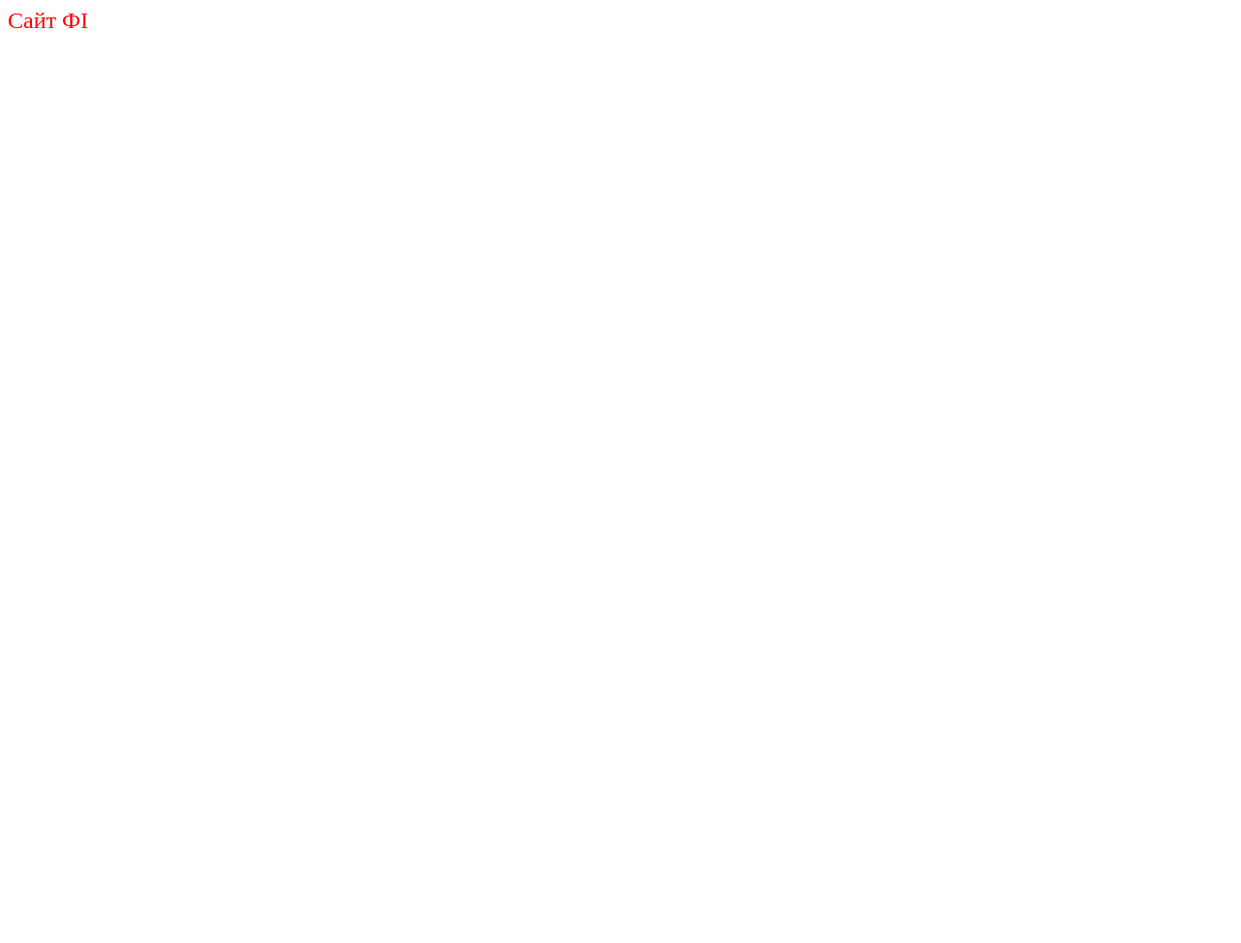
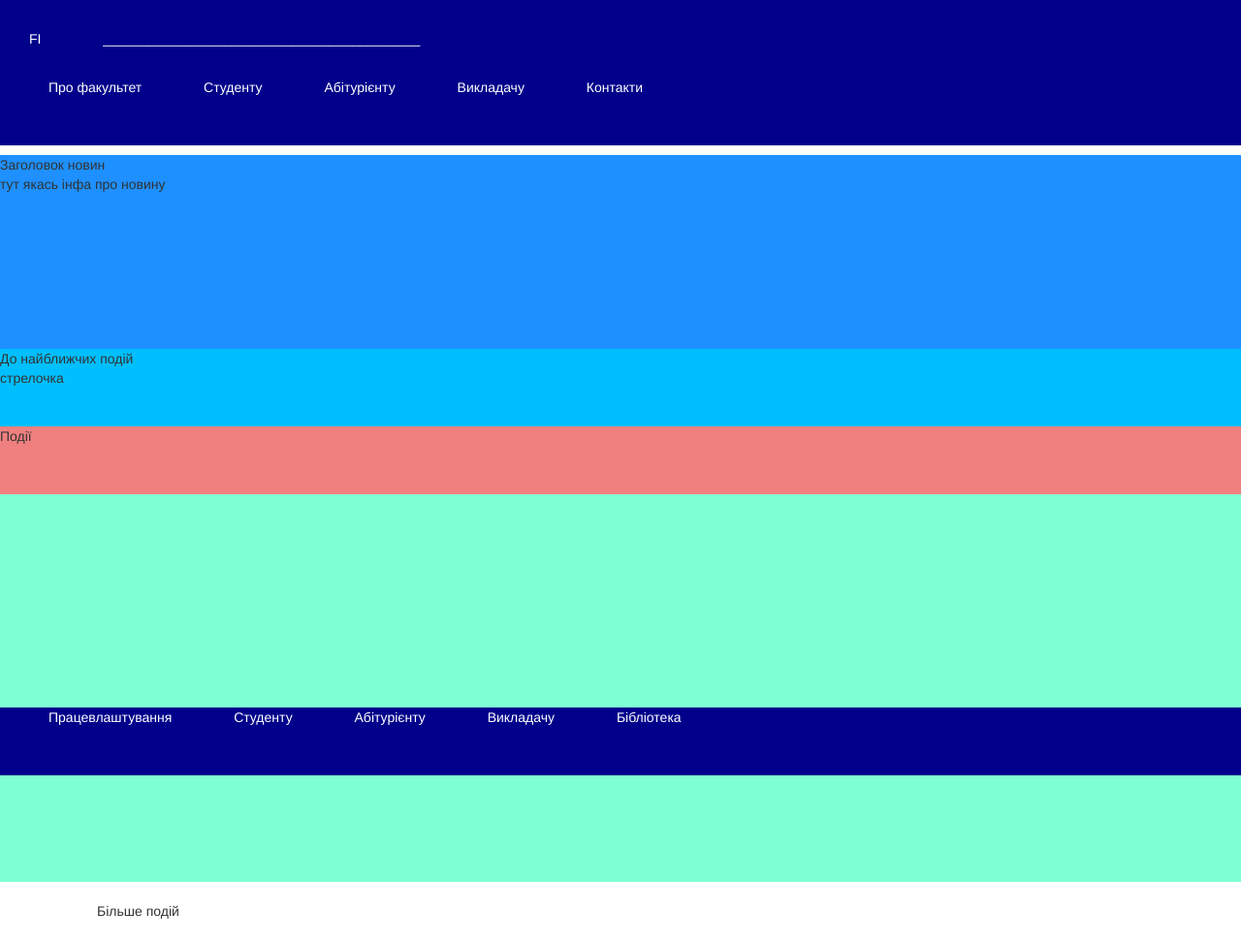
Before and after one commit to NikolayKatsai/Project-FI, a plain HTML site: page index.html in a window 1280 px wide. Shown: the whole page at 97% size. Before the commit the page ends 800 px from the top, so only its background shows below. Drawn offline with nearby package versions, Linux system fonts and the light colour scheme.

Commit message:
create main parts of first page

```diff
--- a/index.html
+++ b/index.html
@@ -4,9 +4,54 @@
     <meta charset="UTF-8">
     <title>Fi</title>
     <link rel="stylesheet" type="text/css" href="style.css"/>
+    <link rel="stylesheet" href="https://maxcdn.bootstrapcdn.com/bootstrap/3.3.4/css/bootstrap.min.css">
+    <link rel="stylesheet" href="https://maxcdn.bootstrapcdn.com/bootstrap/3.3.4/css/bootstrap-theme.min.css">
+    <script src="https://maxcdn.bootstrapcdn.com/bootstrap/3.3.4/js/bootstrap.min.js"></script>
 </head>
 <body>
-<div class="main">Сайт ФІ</div>
+<div class="top">
+    <div class="search">
+    <div class="fi-label"> FI</div>
+    <div class="search-field">__________________________________________</div>
+    </div>
+    <div class="menu">
+        <div class="menu-item">Про факультет</div>
+        <div class="menu-item">Студенту </div>
+        <div class="menu-item">Абітурієнту</div>
+        <div class="menu-item">Викладачу </div>
+        <div class="menu-item">Контакти</div>
+    </div>
+</div>
+<div class="main">
+<div class="news">
+    <div class="title">Заголовок новин </div>
+    <div class="comment-new">тут якась інфа про новину </div>
+</div>
+
+<div class="label-event"> <!--треба назвати якось норм цю змінну -->
+    <div class="1"> До найближчих подій</div>
+    <div class="2">стрелочка</div>
+</div>
+
+<div class="event-label"> Події</div>
+
+<div class="events-table">
+
+</div>
+
+<div class="button-more"> Більше подій</div>
+</div>
+
+<div class="bottom">
+
+    <div class="menu">
+        <div class="menu-item">Працевлаштування</div>
+        <div class="menu-item">Студенту </div>
+        <div class="menu-item">Абітурієнту</div>
+        <div class="menu-item">Викладачу </div>
+        <div class="menu-item">Бібліотека</div>
+    </div>
+</div>
 
 </body>
 </html>
--- a/style.css
+++ b/style.css
@@ -1,5 +1,57 @@
+
+.top, .bottom{
+   background: darkblue;
+    position: fixed;
+    width: 100%;
+}
+.bottom{
+    bottom: 0;
+}
 .main{
-    color: red;
-    font-size: x-large;
+    padding-top: 160px;
+    padding-bottom: 50px;
+    overflow-y: auto;
 
 }
+.menu-item, .fi-label, .search-field, .bottom{
+    display:inline-block;
+    color:white;
+}
+
+.fi-label{
+    padding: 30px;
+}
+.search-field{
+    padding: 30px;
+}
+.menu-item{
+    padding: 50px;
+    padding-right: 10px;
+    padding-top: 0px;
+}
+.news{
+    height: 200px;
+    background: dodgerblue;
+}
+.label-event{
+    height: 80px;
+    width: 100%;
+    background: deepskyblue;
+}
+
+.event-label{
+    height: 70px;
+    width: 100%;
+    background: lightcoral;
+}
+.events-table{
+    height: 400px;
+    background: aquamarine;
+}
+.button-more{
+    padding-left: 100px;
+    padding-right: 100px;
+    padding-top: 20px;
+    padding-bottom: 20px;
+
+}
```
